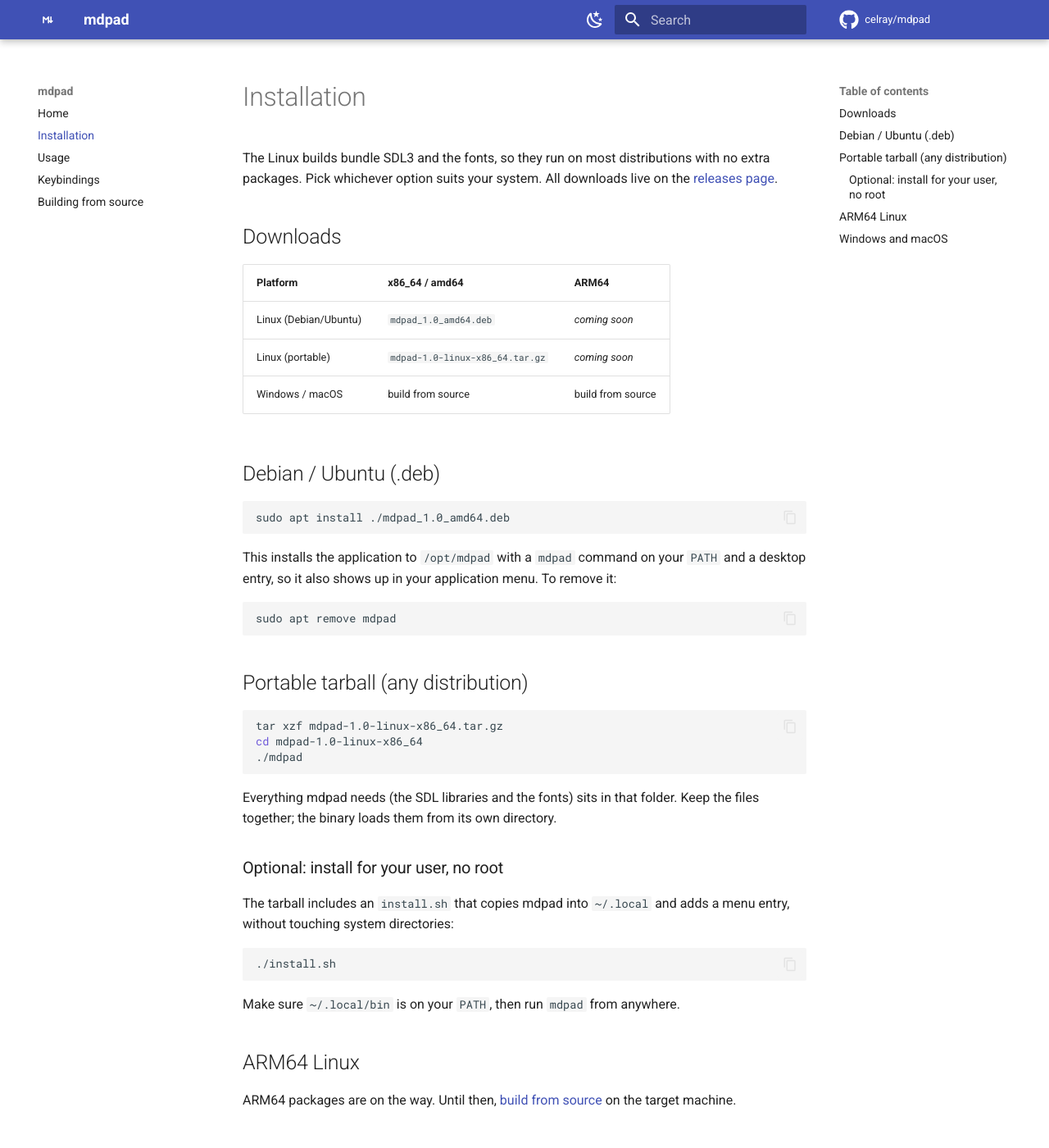
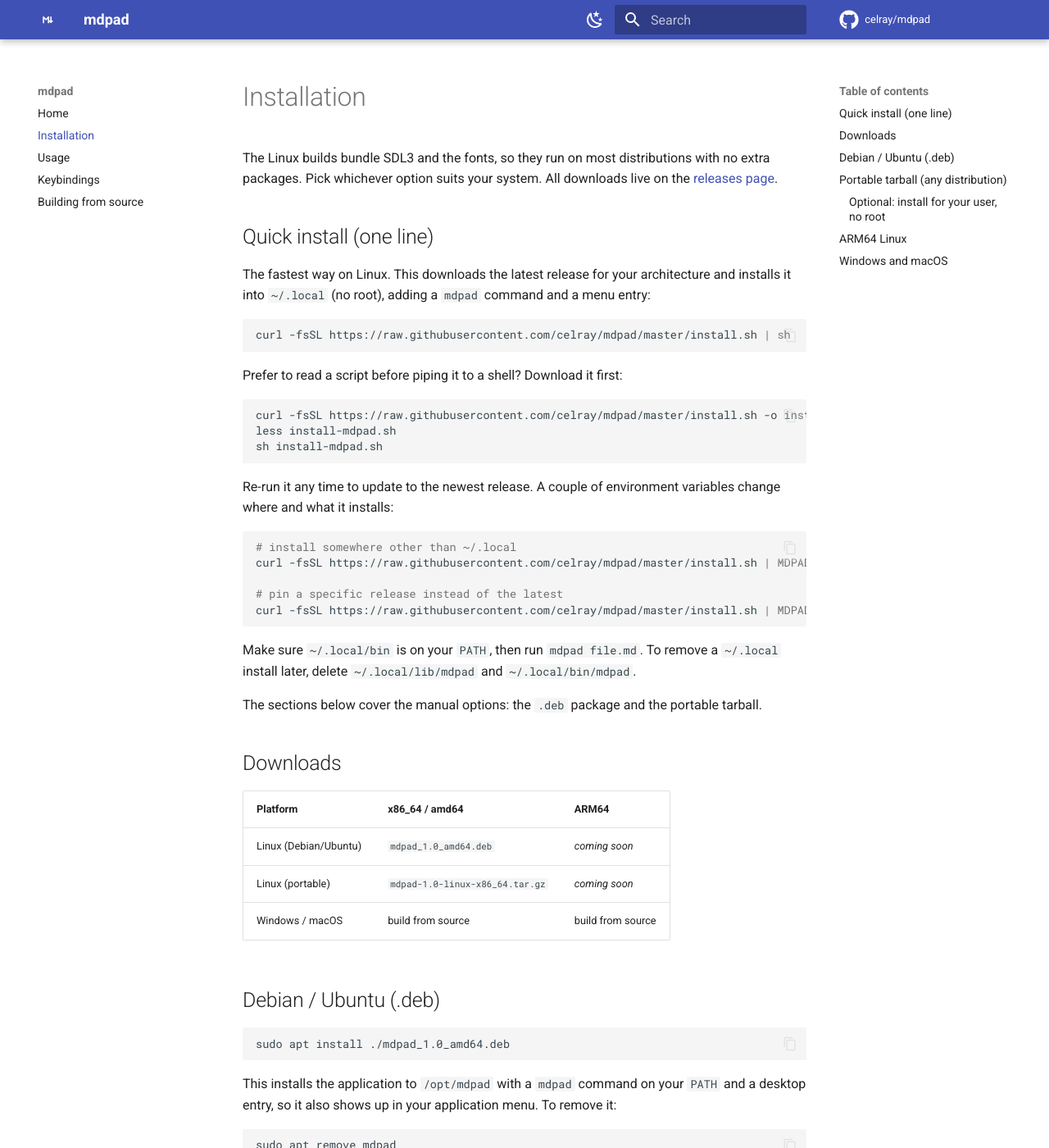
Before and after one commit to celray/mdpad, an MkDocs documentation site: the page built from docs/installation.md, in a window 1280 px wide and 1400 px high. Shown: the whole window at 82% size. Built offline with MkDocs 1.6.1 and Material for MkDocs 9.7.7, drawn with Linux system fonts in a browser that asks for light colours; comment, search, counter and statistics services are not loaded; the version menu is left out.

Commit message:
Add one-line curl installer for Linux releases

````diff
--- a/docs/installation.md
+++ b/docs/installation.md
@@ -3,6 +3,41 @@
 The Linux builds bundle SDL3 and the fonts, so they run on most distributions
 with no extra packages. Pick whichever option suits your system. All downloads
 live on the [releases page](https://github.com/celray/mdpad/releases/latest).
+
+## Quick install (one line)
+
+The fastest way on Linux. This downloads the latest release for your
+architecture and installs it into `~/.local` (no root), adding a `mdpad`
+command and a menu entry:
+
+```bash
+curl -fsSL https://raw.githubusercontent.com/celray/mdpad/master/install.sh | sh
+```
+
+Prefer to read a script before piping it to a shell? Download it first:
+
+```bash
+curl -fsSL https://raw.githubusercontent.com/celray/mdpad/master/install.sh -o install-mdpad.sh
+less install-mdpad.sh
+sh install-mdpad.sh
+```
+
+Re-run it any time to update to the newest release. A couple of environment
+variables change where and what it installs:
+
+```bash
+# install somewhere other than ~/.local
+curl -fsSL https://raw.githubusercontent.com/celray/mdpad/master/install.sh | MDPAD_PREFIX="$HOME/apps/mdpad" sh
+
+# pin a specific release instead of the latest
+curl -fsSL https://raw.githubusercontent.com/celray/mdpad/master/install.sh | MDPAD_VERSION=1.0 sh
+```
+
+Make sure `~/.local/bin` is on your `PATH`, then run `mdpad file.md`. To remove
+a `~/.local` install later, delete `~/.local/lib/mdpad` and `~/.local/bin/mdpad`.
+
+The sections below cover the manual options: the `.deb` package and the
+portable tarball.
 
 ## Downloads
 
````
Also changed, not shown: README.md (+15 -0 lines), docs/index.md (+11 -2 lines), 1 other file.
